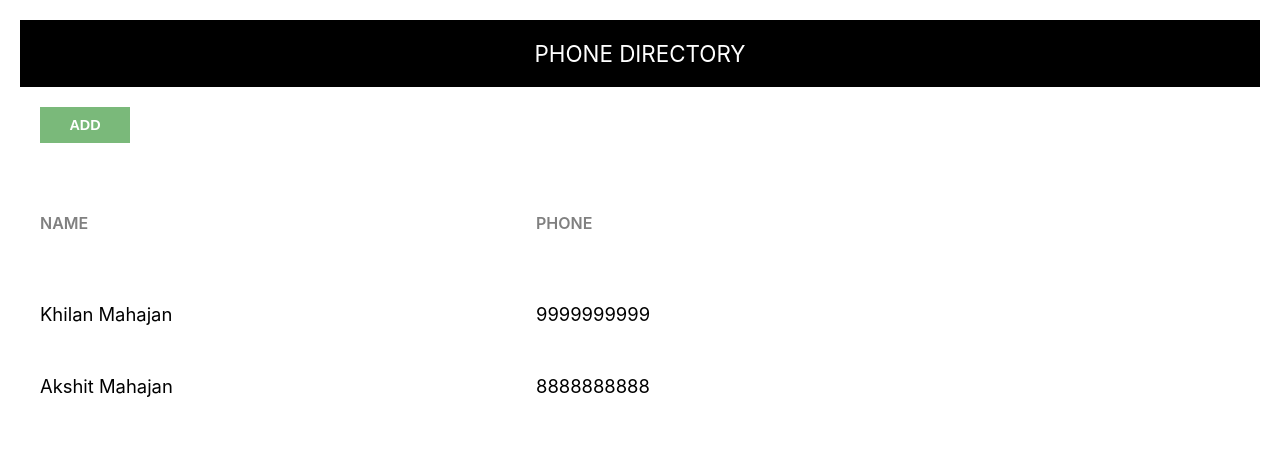
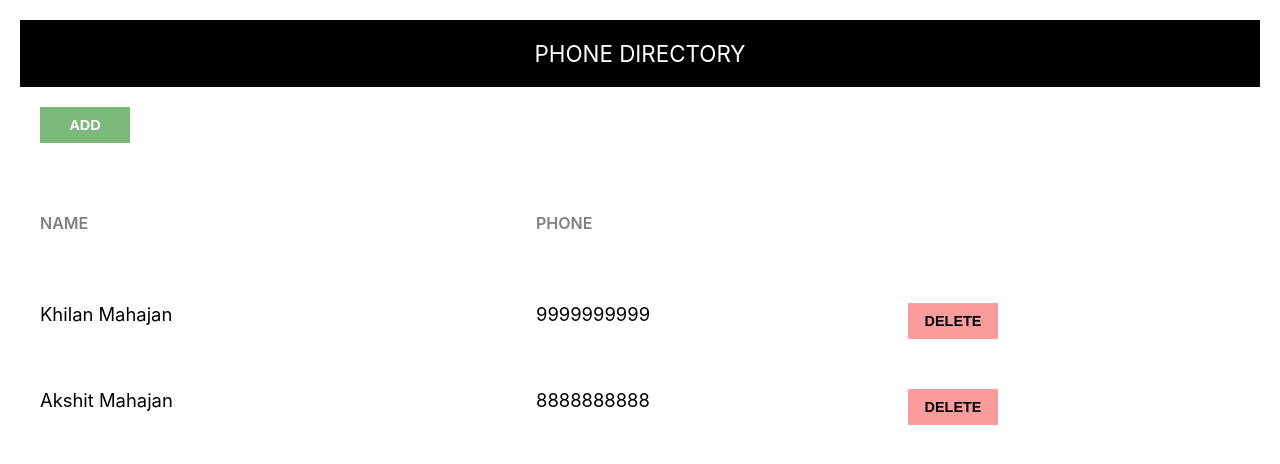
Before and after one commit to Khilan10/phone-directory, a React (Create React App) app in the folder phone-directory/: page / in a window 1280 px wide. Shown: the top 464 px of the page. Built offline with nearby package versions, Linux system fonts and the light colour scheme.

Commit message:
- Added 'Delete' button

```diff
--- a/phone-directory/src/App.css
+++ b/phone-directory/src/App.css
@@ -42,3 +42,7 @@
   color: #808080;
   text-transform: uppercase;
 }
+.btn-delete {
+  color: #000;
+  background-color: #fa9c9c;
+}
--- a/phone-directory/src/App.js
+++ b/phone-directory/src/App.js
@@ -30,6 +30,7 @@ function App() {
           return <div className="grid-container" key={sub.id}>
             <span className="grid-item">{sub.name}</span>
             <span className="grid-item">{sub.phone}</span>
+            <button className="custom-btn btn-delete">Delete</button>
           </div>
         })
       }
```
